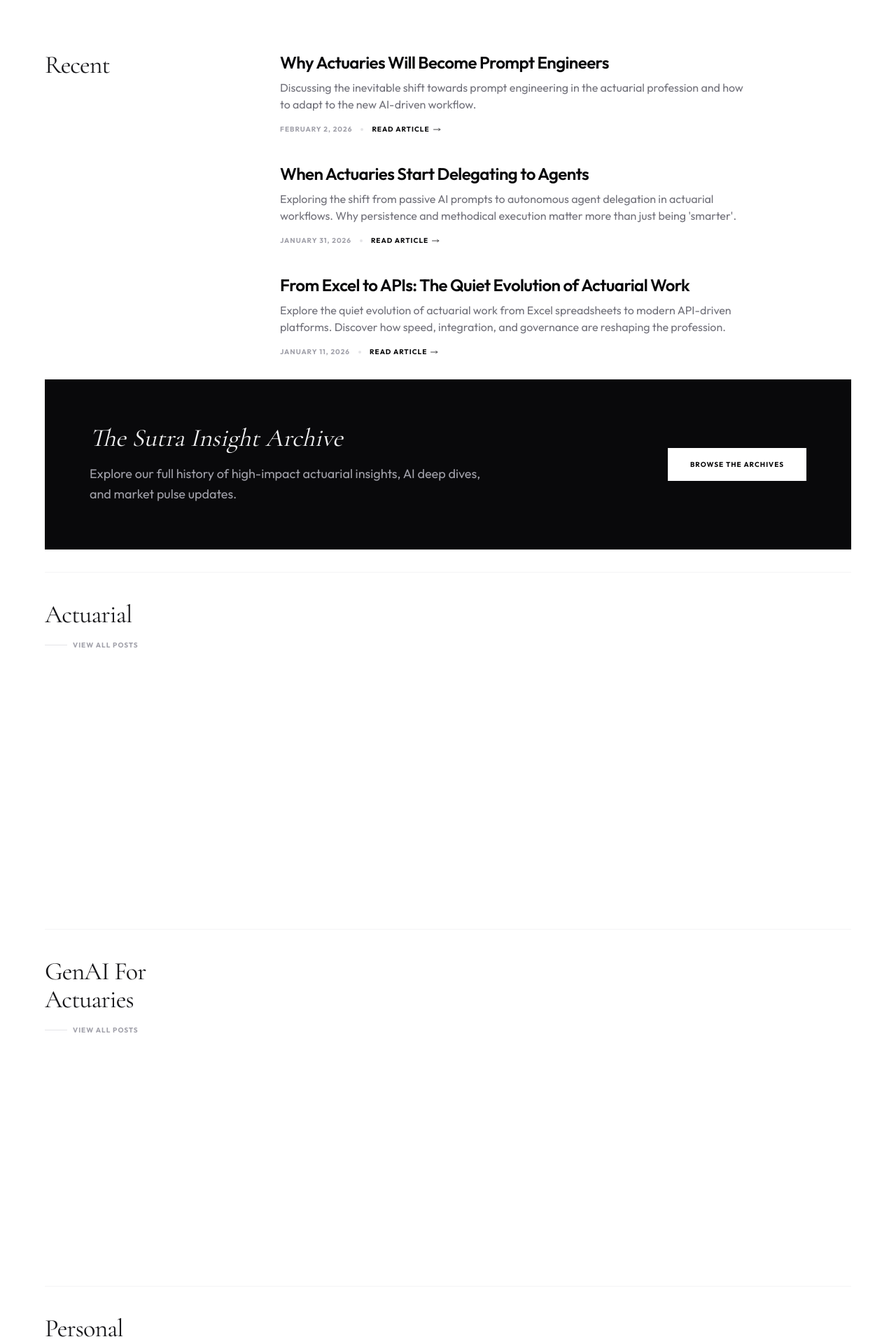
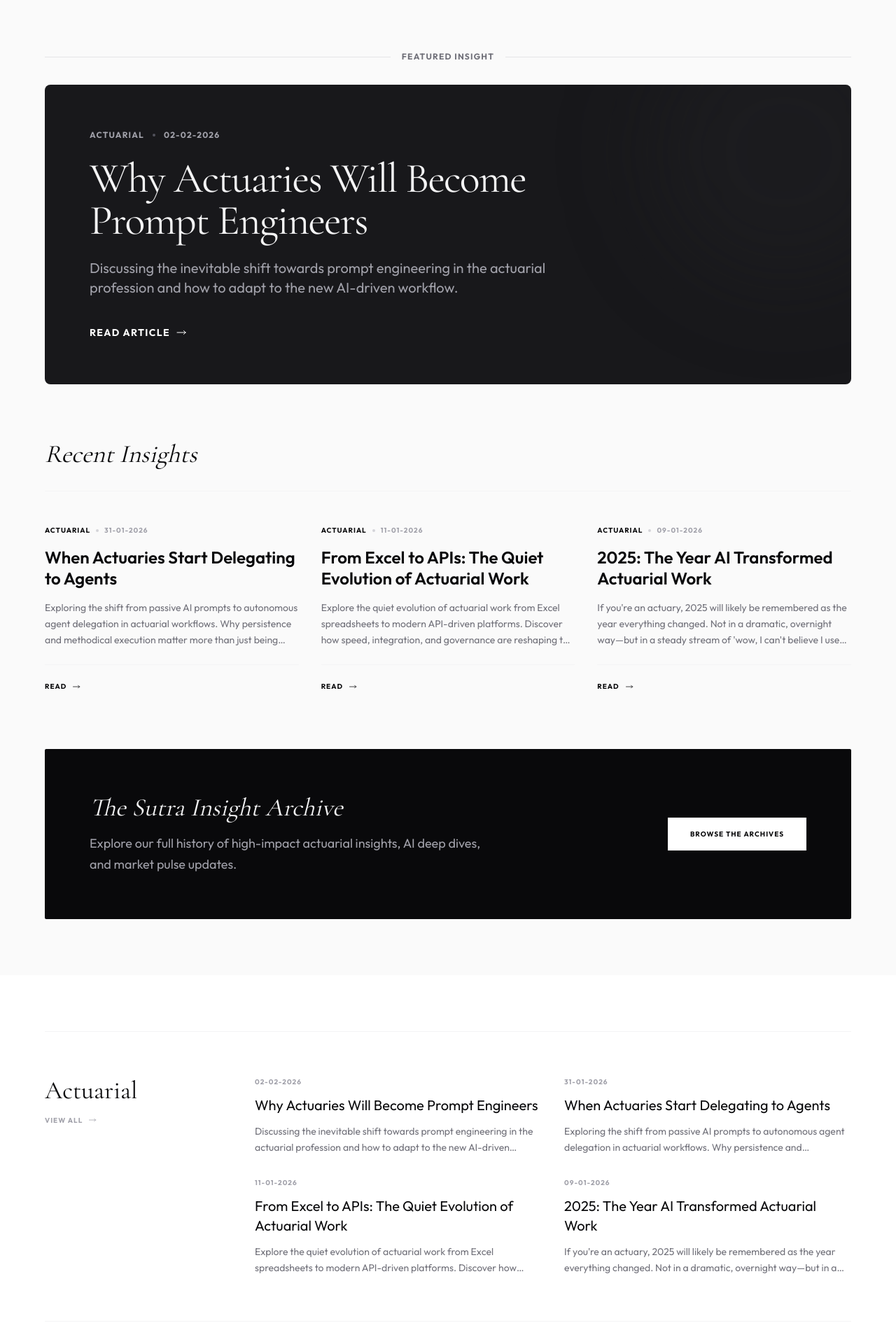
Before and after one commit to RohanYashraj/sutra-a-simple-actuarial-blog, a Next.js app: page / in a window 1280 px wide. Shown: the part 560-2480 px from the top of the page at 70% size. Built offline with nearby package versions, Linux system fonts and the light colour scheme; no server answers.

Commit message:
enhanced homepage

```diff
--- a/app/page.tsx
+++ b/app/page.tsx
@@ -1,14 +1,24 @@
 import Link from "next/link"
-import ArticleItemList from "@/components/ArticleListItem"
 import { getCategorisedArticles, getSortedArticles } from "@/lib/articles"
 import Hero from "@/components/Hero"
+import FeaturedArticle from "@/components/FeaturedArticle"
+import ArticleGrid from "@/components/ArticleGrid"
+import CategorySection from "@/components/CategorySection"
 
 const HomePage = () => {
   const articles = getCategorisedArticles()
-  const recentArticles = getSortedArticles().slice(0, 3)
+  const allArticles = getSortedArticles()
+
+  // Logic:
+  // 1. Featured: The very latest article
+  // 2. Recent: The next 3 articles
+  // 3. Categories: All remaining functionality
+
+  const featuredArticle = allArticles[0]
+  const recentArticles = allArticles.slice(1, 4)
 
   return (
-    <main className="min-h-screen font-outfit">
+    <main className="min-h-screen font-outfit bg-zinc-50">
       {/* Navigation */}
       <nav className="sticky top-0 z-50 bg-white/80 backdrop-blur-sm border-b border-zinc-100">
         <div className="mx-auto max-w-6xl w-11/12 h-16 flex items-center justify-between">
@@ -25,18 +35,19 @@ const HomePage = () => {
 
       <Hero />
 
-      {/* Articles Section */}
-      <section className="mx-auto max-w-6xl w-11/12 pb-20">
-        <div className="flex flex-col gap-8">
+      {/* Featured Section */}
+      {featuredArticle && (
+        <FeaturedArticle article={featuredArticle} />
+      )}
 
-          {/* Recent Articles */}
-          <ArticleItemList
-            category="Recent"
-            articles={recentArticles}
-          />
+      {/* Recent Grid */}
+      {recentArticles.length > 0 && (
+         <ArticleGrid articles={recentArticles} />
+      )}
 
       {/* Archive CTA */}
-          <div className="bg-zinc-950 text-white p-12 md:p-16 flex flex-col md:flex-row items-center justify-between gap-8 group">
+      <section className="mx-auto max-w-6xl w-11/12 mb-20">
+        <div className="bg-zinc-950 text-white p-12 md:p-16 flex flex-col md:flex-row items-center justify-between gap-8 group rounded-sm">
           <div className="max-w-xl">
             <h2 className="font-cormorantGaramond text-4xl mb-4 text-zinc-100 italic">The Sutra Insight Archive</h2>
             <p className="text-zinc-400 text-lg leading-relaxed">
@@ -50,18 +61,20 @@ const HomePage = () => {
             Browse The Archives
           </Link>
         </div>
+      </section>
 
-          {/* Categorised Articles */}
+      {/* Categorised Sections */}
+      <div className="bg-white py-20">
         {articles !== null &&
           Object.keys(articles).map((category) => (
-              <ArticleItemList
+            <CategorySection
+              key={category}
               category={category}
-                articles={articles[category].slice(0, 3)}
-                key={category}
+              articles={articles[category].slice(0, 4)}
             />
           ))}
       </div>
-      </section>
+
     </main>
   )
 }
--- a/articles/2025-ai-transformation.md
+++ b/articles/2025-ai-transformation.md
@@ -1,6 +1,6 @@
 ---
 title: "2025: The Year AI Transformed Actuarial Work"
-category: "actuarial"
+category: "Actuarial"
 date: "09-01-2026"
 author: "Rohan Yashraj Gupta"
 authorImage: "/authors/author-rohan.jpg"
--- a/articles/excel-to-apis.md
+++ b/articles/excel-to-apis.md
@@ -1,6 +1,6 @@
 ---
 title: "From Excel to APIs: The Quiet Evolution of Actuarial Work"
-category: "actuarial"
+category: "Actuarial"
 date: "11-01-2026"
 author: "Rohan Yashraj Gupta"
 authorImage: "/authors/author-rohan.jpg"
--- a/articles/my-first-blog.md
+++ b/articles/my-first-blog.md
@@ -1,6 +1,6 @@
 ---
 title: "Day Zero: Why I'm Starting Sutra"
-category: "personal"
+category: "Personal"
 date: "01-01-2026"
 author: "Rohan Yashraj Gupta"
 authorImage: "/authors/author-rohan.jpg"
--- a/articles/when-actuaries-start-delegating-to-agents.md
+++ b/articles/when-actuaries-start-delegating-to-agents.md
@@ -1,6 +1,6 @@
 ---
 title: "When Actuaries Start Delegating to Agents"
-category: "actuarial"
+category: "Actuarial"
 date: "31-01-2026"
 author: "Rohan Yashraj Gupta"
 authorImage: "/authors/author-rohan.jpg"
--- a/articles/why-actuaries-will-become-prompt-engineers.md
+++ b/articles/why-actuaries-will-become-prompt-engineers.md
@@ -1,6 +1,6 @@
 ---
 title: "Why Actuaries Will Become Prompt Engineers"
-category: "actuarial"
+category: "Actuarial"
 date: "02-02-2026"
 author: "Rohan Yashraj Gupta"
 authorImage: "/authors/author-rohan.jpg"
--- /dev/null
+++ b/components/ArticleGrid.tsx
@@ -0,0 +1,89 @@
+"use client"
+
+import Link from "next/link"
+import { ArrowLongRightIcon } from "@heroicons/react/24/outline"
+import { sanitizeSlug } from "@/lib/slug"
+import { useEffect, useRef } from "react"
+import gsap from "gsap"
+import { ScrollTrigger } from "gsap/ScrollTrigger"
+import type { ArticleItem } from "@/types"
+
+gsap.registerPlugin(ScrollTrigger)
+
+interface Props {
+  articles: ArticleItem[]
+  title?: string
+}
+
+const ArticleGrid = ({ articles, title = "Recent Insights" }: Props) => {
+  const containerRef = useRef<HTMLDivElement>(null)
+
+  useEffect(() => {
+    const ctx = gsap.context(() => {
+      gsap.fromTo(
+        ".grid-item",
+        { y: 30, opacity: 0 },
+        {
+          y: 0,
+          opacity: 1,
+          duration: 0.8,
+          stagger: 0.15,
+          ease: "power2.out",
+          scrollTrigger: {
+            trigger: containerRef.current,
+            start: "top 80%"
+          }
+        }
+      )
+    }, containerRef)
+
+    return () => ctx.revert()
+  }, [])
+
+  return (
+    <section ref={containerRef} className="mx-auto max-w-6xl w-11/12 mb-20">
+      <div className="flex flex-col md:flex-row md:items-end justify-between mb-12 border-b border-zinc-100 pb-8 gap-4">
+        <h2 className="font-cormorantGaramond text-4xl text-zinc-950 italic">
+          {title}
+        </h2>
+        {/* Optional decorative line or link could go here */}
+      </div>
+
+      <div className="grid grid-cols-1 md:grid-cols-2 lg:grid-cols-3 gap-x-8 gap-y-16">
+        {articles.map((article) => (
+          <article key={article.id} className="grid-item group flex flex-col h-full justify-between">
+            <div className="flex flex-col gap-4">
+               <div className="flex items-center gap-2 text-[10px] font-bold uppercase tracking-widest text-zinc-400">
+                 <span className="text-zinc-950">{article.category}</span>
+                 <span className="w-1 h-1 rounded-full bg-zinc-300"></span>
+                 <span>{article.date}</span>
+               </div>
+
+               <Link href={`/${sanitizeSlug(article.category)}/${article.id}`}>
+                 <h3 className="text-2xl font-semibold leading-tight text-zinc-950 group-hover:text-zinc-600 transition-colors">
+                   {article.title}
+                 </h3>
+               </Link>
+
+               <p className="text-zinc-500 text-sm leading-relaxed line-clamp-3">
+                 {article.description}
+               </p>
+            </div>
+
+            <div className="mt-6 pt-4 border-t border-zinc-100">
+              <Link
+                href={`/${sanitizeSlug(article.category)}/${article.id}`}
+                className="inline-flex items-center gap-2 text-[10px] font-bold uppercase tracking-widest text-zinc-950 group-hover:text-zinc-600 transition-colors"
+              >
+                Read
+                <ArrowLongRightIcon className="w-3 h-3 group-hover:translate-x-1 transition-transform" />
+              </Link>
+            </div>
+          </article>
+        ))}
+      </div>
+    </section>
+  )
+}
+
+export default ArticleGrid
--- /dev/null
+++ b/components/CategorySection.tsx
@@ -0,0 +1,82 @@
+"use client"
+
+import Link from "next/link"
+import { ArrowLongRightIcon } from "@heroicons/react/24/outline"
+import { sanitizeSlug } from "@/lib/slug"
+import { useEffect, useRef } from "react"
+import gsap from "gsap"
+import { ScrollTrigger } from "gsap/ScrollTrigger"
+import type { ArticleItem } from "@/types"
+
+gsap.registerPlugin(ScrollTrigger)
+
+interface Props {
+  category: string
+  articles: ArticleItem[]
+}
+
+const CategorySection = ({ category, articles }: Props) => {
+  const containerRef = useRef<HTMLDivElement>(null)
+
+  useEffect(() => {
+    const ctx = gsap.context(() => {
+      gsap.fromTo(
+        containerRef.current,
+        { opacity: 0 },
+        {
+          opacity: 1,
+          duration: 1,
+          scrollTrigger: {
+            trigger: containerRef.current,
+            start: "top 80%"
+          }
+        }
+      )
+    }, containerRef)
+
+    return () => ctx.revert()
+  }, [])
+
+  return (
+    <section ref={containerRef} className="mx-auto max-w-6xl w-11/12 py-16 border-t border-zinc-100">
+      <div className="grid grid-cols-1 lg:grid-cols-4 gap-12">
+        {/* Header Column */}
+        <div className="lg:col-span-1">
+          <div className="sticky top-24">
+            <h2 className="font-cormorantGaramond text-4xl text-zinc-950 mb-2">
+              {category}
+            </h2>
+            <Link
+              href={`/${sanitizeSlug(category)}`}
+              className="text-[10px] font-bold uppercase tracking-widest text-zinc-400 hover:text-zinc-950 transition-colors inline-flex items-center gap-2"
+            >
+              View All
+              <ArrowLongRightIcon className="w-3 h-3" />
+            </Link>
+          </div>
+        </div>
+
+        {/* Content Column - Horizontal List style */}
+        <div className="lg:col-span-3 grid grid-cols-1 md:grid-cols-2 gap-8">
+          {articles.map((article) => (
+             <article key={article.id} className="group flex flex-col gap-3">
+               <span className="text-[10px] font-bold uppercase tracking-widest text-zinc-400">{article.date}</span>
+
+               <Link href={`/${sanitizeSlug(article.category)}/${article.id}`}>
+                 <h3 className="text-xl font-medium text-zinc-950 group-hover:text-zinc-600 transition-colors">
+                   {article.title}
+                 </h3>
+               </Link>
+
+               <p className="text-zinc-500 text-sm leading-relaxed line-clamp-2">
+                 {article.description}
+               </p>
+             </article>
+          ))}
+        </div>
+      </div>
+    </section>
+  )
+}
+
+export default CategorySection
--- /dev/null
+++ b/components/FeaturedArticle.tsx
@@ -0,0 +1,83 @@
+"use client"
+
+import Link from "next/link"
+import { ArrowLongRightIcon } from "@heroicons/react/24/outline"
+import { sanitizeSlug } from "@/lib/slug"
+import { useEffect, useRef } from "react"
+import gsap from "gsap"
+import { ScrollTrigger } from "gsap/ScrollTrigger"
+import type { ArticleItem } from "@/types"
+
+gsap.registerPlugin(ScrollTrigger)
+
+interface Props {
+  article: ArticleItem
+}
+
+const FeaturedArticle = ({ article }: Props) => {
+  const containerRef = useRef<HTMLDivElement>(null)
+
+  useEffect(() => {
+    const ctx = gsap.context(() => {
+      gsap.fromTo(
+        containerRef.current,
+        { y: 50, opacity: 0 },
+        {
+          y: 0,
+          opacity: 1,
+          duration: 1.2,
+          ease: "power3.out",
+          scrollTrigger: {
+            trigger: containerRef.current,
+            start: "top 85%"
+          }
+        }
+      )
+    }, containerRef)
+
+    return () => ctx.revert()
+  }, [])
+
+  return (
+    <section className="mx-auto max-w-6xl w-11/12 mb-20">
+      <div className="flex items-center gap-4 mb-8">
+        <span className="h-px bg-zinc-200 flex-grow"></span>
+        <span className="text-zinc-500 text-xs font-bold uppercase tracking-widest">Featured Insight</span>
+        <span className="h-px bg-zinc-200 flex-grow"></span>
+      </div>
+
+      <div ref={containerRef} className="group relative overflow-hidden bg-zinc-900 text-zinc-100 rounded-lg p-8 md:p-16">
+        <div className="relative z-10 flex flex-col gap-6 max-w-3xl">
+           <div className="flex items-center gap-3 text-xs font-bold uppercase tracking-widest text-zinc-400">
+             <span>{article.category}</span>
+             <span className="w-1 h-1 rounded-full bg-zinc-600"></span>
+             <span>{article.date}</span>
+           </div>
+
+           <h2 className="font-cormorantGaramond text-4xl md:text-6xl font-medium leading-none tracking-tight group-hover:text-zinc-300 transition-colors">
+             <Link href={`/${sanitizeSlug(article.category)}/${article.id}`}>
+               {article.title}
+             </Link>
+           </h2>
+
+           <p className="text-zinc-400 text-lg md:text-xl leading-relaxed max-w-2xl">
+             {article.description}
+           </p>
+
+           <Link
+             href={`/${sanitizeSlug(article.category)}/${article.id}`}
+             className="inline-flex items-center gap-2 mt-4 text-sm font-bold uppercase tracking-widest text-white hover:text-zinc-300 transition-colors"
+           >
+             Read Article
+             <ArrowLongRightIcon className="w-4 h-4" />
+           </Link>
+        </div>
+
+        {/* Decorative background circle */}
+        <div className="absolute -top-24 -right-24 w-96 h-96 bg-zinc-800/30 rounded-full blur-3xl group-hover:scale-110 transition-transform duration-1000"></div>
+      </div>
+    </section>
+  )
+}
+
+export default FeaturedArticle
```
Lines whose indentation alone changed are shown as unchanged.
